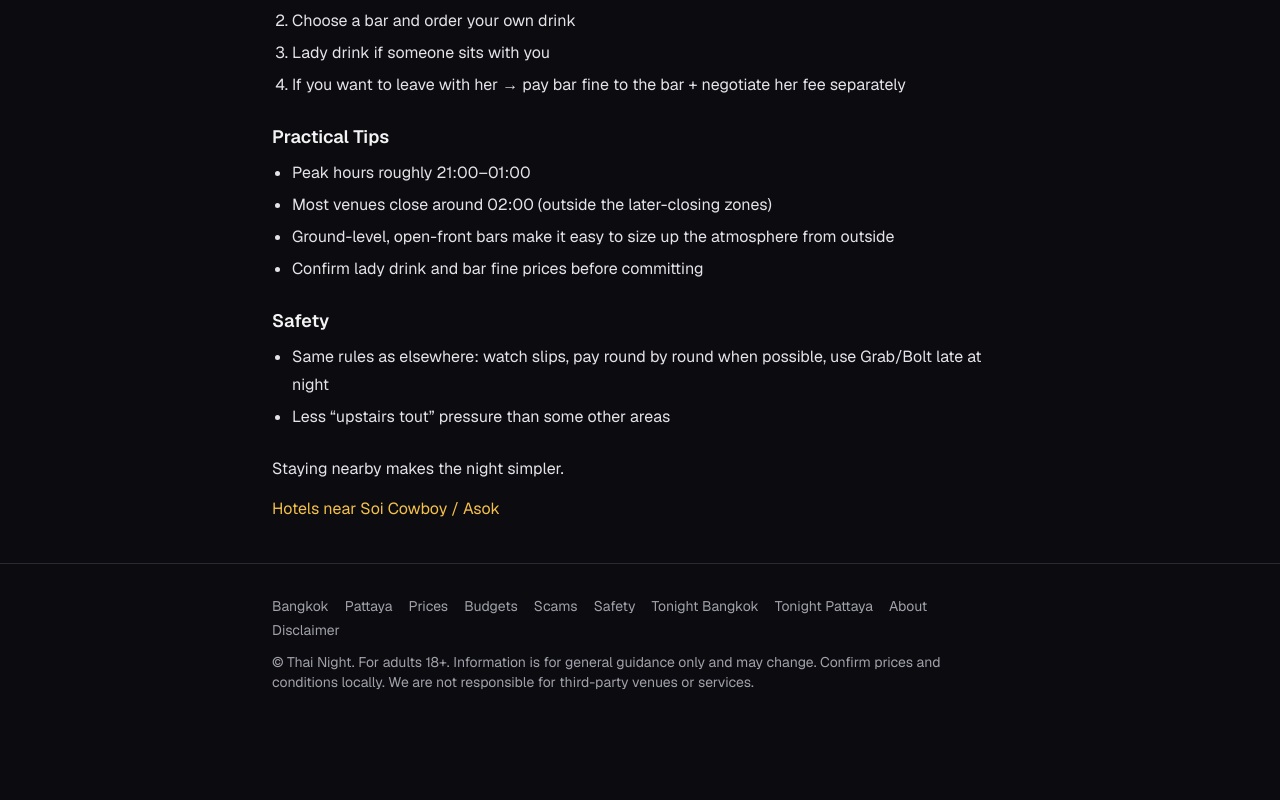
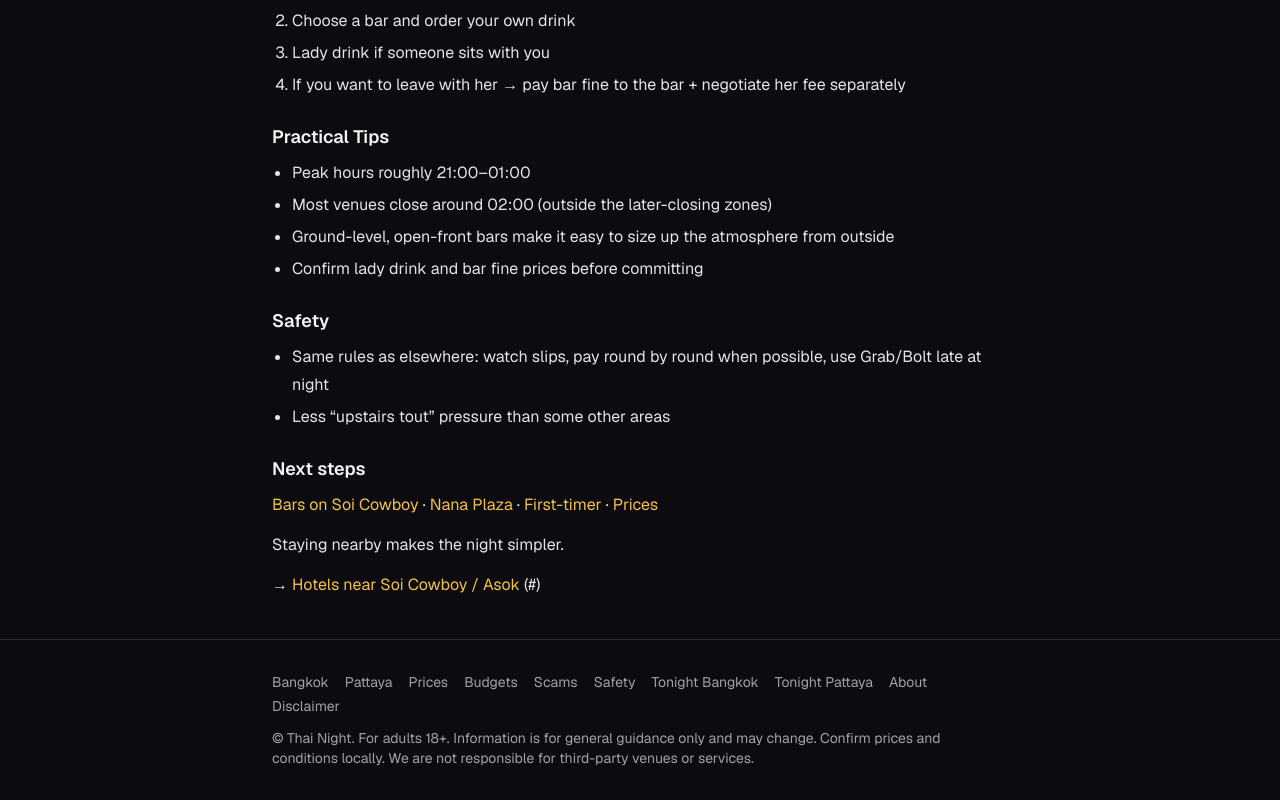
Before and after one commit to ouyowu/thainight-co, a Next.js app: page /bangkok/areas/soi-cowboy in a window 1280 px wide. Shown: the part 1103-1903 px from the top of the page. Before the commit the page ends 1827 px from the top, so only its background shows below. Built offline with nearby package versions, Linux system fonts and the light colour scheme.

Commit message:
Add Cowboy and Nana Next steps hotel CTAs

```diff
--- a/app/bangkok/areas/nana-plaza/page.tsx
+++ b/app/bangkok/areas/nana-plaza/page.tsx
@@ -1,8 +1,7 @@
 import Link from "next/link";
-import { HotelsNearBlock } from "@/components/HotelsNearBlock";
+import { HotelCta } from "@/components/HotelCta";
 import { PageShell } from "@/components/PageShell";
 import { PriceTable } from "@/components/PriceTable";
-import { affiliates } from "@/lib/affiliates";
 import { pageMeta } from "@/lib/seo";
 
 export const metadata = pageMeta(
@@ -112,7 +111,29 @@ export default function NanaPlazaPage() {
         </ul>
       </section>
 
-      <HotelsNearBlock href={affiliates.hotelNanaPlaza} cta="Hotels near Nana Plaza" />
+      <section>
+        <h2 className="text-lg font-semibold text-foreground">Next steps</h2>
+        <p className="mt-2">
+          <Link href="/bangkok/areas/nana-plaza/floors/" className="text-accent hover:underline">
+            Floor guide
+          </Link>{" "}
+          ·{" "}
+          <Link href="/bangkok/areas/soi-cowboy/" className="text-accent hover:underline">
+            Soi Cowboy
+          </Link>{" "}
+          ·{" "}
+          <Link href="/bangkok/first-timer/" className="text-accent hover:underline">
+            First-timer
+          </Link>{" "}
+          ·{" "}
+          <Link href="/prices/" className="text-accent hover:underline">
+            Prices
+          </Link>
+        </p>
+        <div className="mt-3">
+          <HotelCta label="Hotels near Nana Plaza" />
+        </div>
+      </section>
     </PageShell>
   );
 }
--- a/app/bangkok/areas/soi-cowboy/page.tsx
+++ b/app/bangkok/areas/soi-cowboy/page.tsx
@@ -1,8 +1,7 @@
 import Link from "next/link";
-import { HotelsNearBlock } from "@/components/HotelsNearBlock";
+import { HotelCta } from "@/components/HotelCta";
 import { PageShell } from "@/components/PageShell";
 import { PriceTable } from "@/components/PriceTable";
-import { affiliates } from "@/lib/affiliates";
 import { pageMeta } from "@/lib/seo";
 
 export const metadata = pageMeta(
@@ -100,7 +99,30 @@ export default function SoiCowboyPage() {
         </ul>
       </section>
 
-      <HotelsNearBlock href={affiliates.hotelSoiCowboy} cta="Hotels near Soi Cowboy / Asok" />
+      <section>
+        <h2 className="text-lg font-semibold text-foreground">Next steps</h2>
+        <p className="mt-2">
+          <Link href="/bangkok/areas/soi-cowboy/bars/" className="text-accent hover:underline">
+            Bars on Soi Cowboy
+          </Link>{" "}
+          ·{" "}
+          <Link href="/bangkok/areas/nana-plaza/" className="text-accent hover:underline">
+            Nana Plaza
+          </Link>{" "}
+          ·{" "}
+          <Link href="/bangkok/first-timer/" className="text-accent hover:underline">
+            First-timer
+          </Link>{" "}
+          ·{" "}
+          <Link href="/prices/" className="text-accent hover:underline">
+            Prices
+          </Link>
+        </p>
+        <p className="mt-3">Staying nearby makes the night simpler.</p>
+        <div className="mt-3">
+          <HotelCta label="Hotels near Soi Cowboy / Asok" />
+        </div>
+      </section>
     </PageShell>
   );
 }
```
